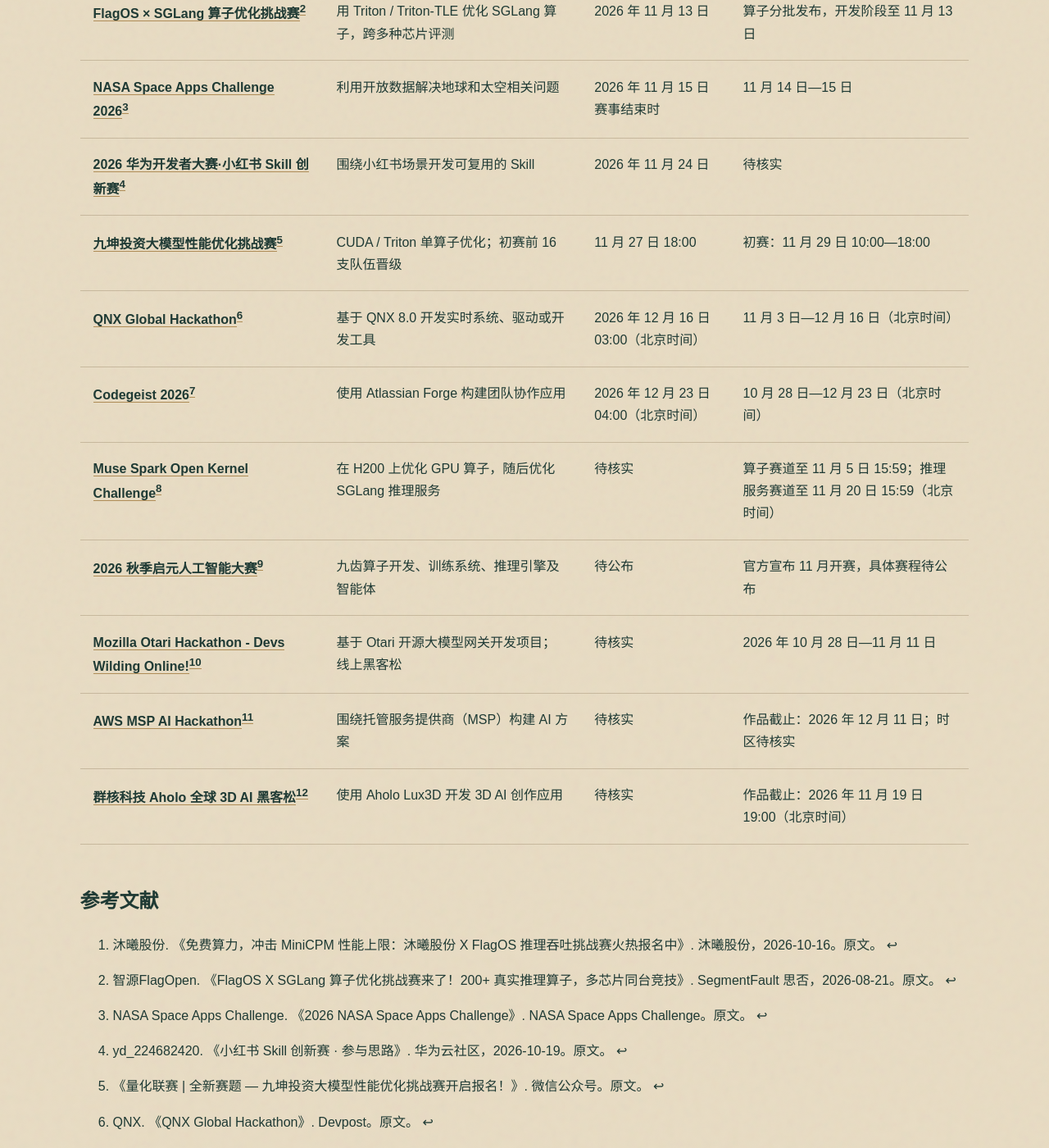
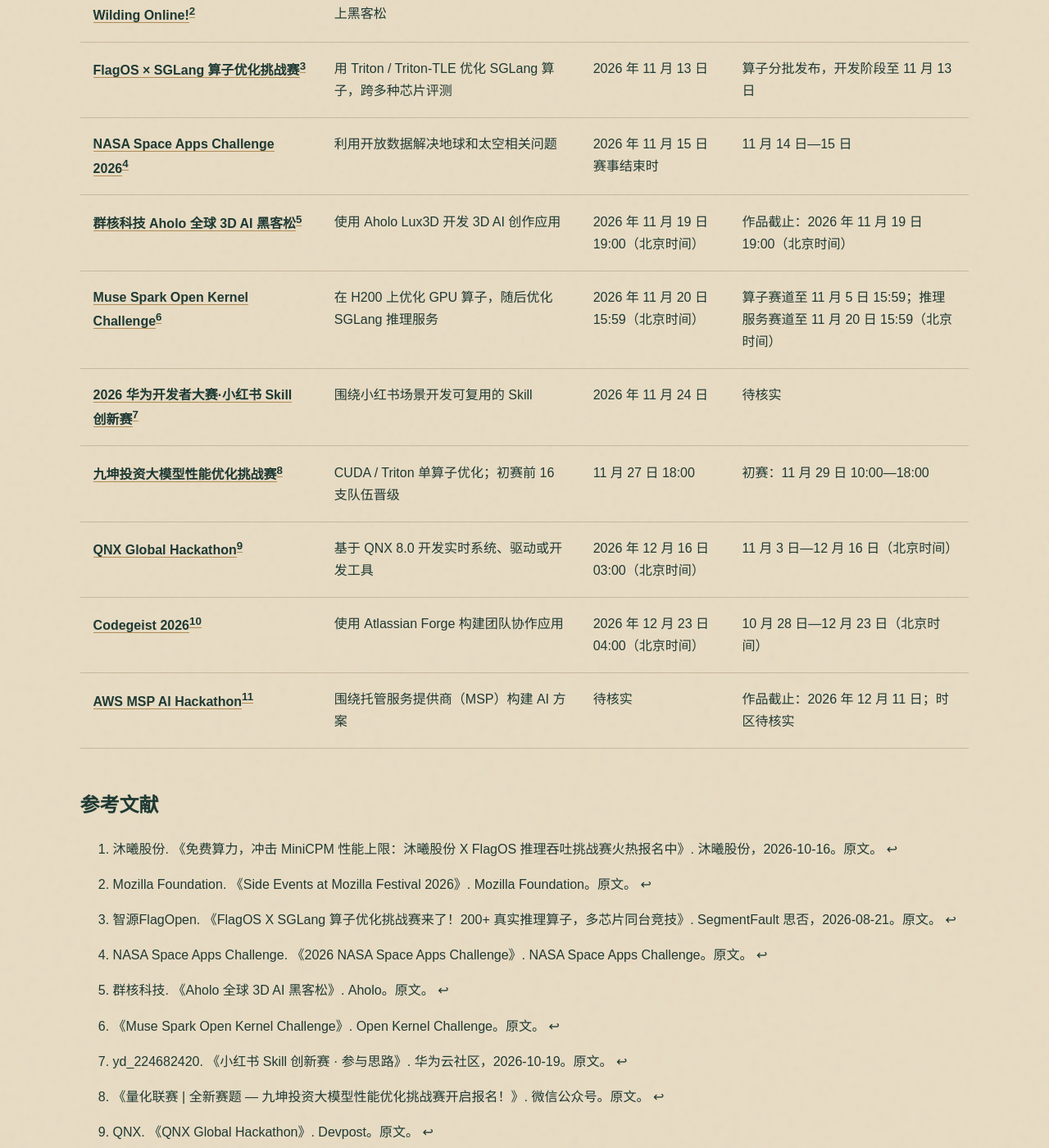
Before and after one commit to depictlightning/depictlightning.github.io, a Jekyll site: the page built from competitions.md, in a window 1280 px wide and 1400 px high, scrolled down 691 px. Shown: the whole window at 82% size. Built offline with Jekyll 4.4.1, drawn with Linux system fonts in a browser that asks for light colours; some of the changed text lies outside the part shown.

Commit message:
Update competition deadlines

```diff
--- a/competitions.md
+++ b/competitions.md
@@ -14,17 +14,16 @@ permalink: /competitions/
 | 比赛 | 方向 | 报名截止 | 重要赛程 |
 | --- | --- | --- | --- |
 | [FlagOS S2：MiniCPM 推理吞吐性能优化挑战赛](https://flagos.io/race-detail-season2?id=539vlt2p&lang=cn)[^minicpm] | 基于 vllm-plugin-FL 和 FlagGems，在国产 GPU 上优化 MiniCPM5-2B 推理吞吐 | 2026 年 11 月 10 日 | 支持个人或最多 3 人组队；提交时间以赛事页面为准 |
+| [Mozilla Otari Hackathon - Devs Wilding Online!](https://competehub.dev/zh/competitions/dorahacksmozilla-devs-wilding)[^mozilla] | 基于 Otari 开源大模型网关开发项目；线上黑客松 | 2026 年 11 月 11 日 | 2026 年 10 月 28 日—11 月 11 日 |
 | [FlagOS × SGLang 算子优化挑战赛](https://flagos.io/race-detail-season2?id=782kzq4m)[^flagos] | 用 Triton / Triton-TLE 优化 SGLang 算子，跨多种芯片评测 | 2026 年 11 月 13 日 | 算子分批发布，开发阶段至 11 月 13 日 |
 | [NASA Space Apps Challenge 2026](https://www.spaceappschallenge.org/2026/)[^nasa] | 利用开放数据解决地球和太空相关问题 | 2026 年 11 月 15 日赛事结束时 | 11 月 14 日—15 日 |
+| [群核科技 Aholo 全球 3D AI 黑客松](https://www.aholo3d.cn/hackathon)[^aholo] | 使用 Aholo Lux3D 开发 3D AI 创作应用 | 2026 年 11 月 19 日 19:00（北京时间） | 作品截止：2026 年 11 月 19 日 19:00（北京时间） |
+| [Muse Spark Open Kernel Challenge](https://openkernelchallenge.dev/)[^muse] | 在 H200 上优化 GPU 算子，随后优化 SGLang 推理服务 | 2026 年 11 月 20 日 15:59（北京时间） | 算子赛道至 11 月 5 日 15:59；推理服务赛道至 11 月 20 日 15:59（北京时间） |
 | [2026 华为开发者大赛·小红书 Skill 创新赛](https://developer.huaweicloud.com/competition/information/1300000350/circumstance)[^huawei] | 围绕小红书场景开发可复用的 Skill | 2026 年 11 月 24 日 | 待核实 |
 | [九坤投资大模型性能优化挑战赛](https://mp.weixin.qq.com/s/hwwIUs1GL_p89-0ScfkWEQ)[^ubiquant] | CUDA / Triton 单算子优化；初赛前 16 支队伍晋级 | 11 月 27 日 18:00 | 初赛：11 月 29 日 10:00—18:00 |
 | [QNX Global Hackathon](https://qnx.devpost.com/)[^qnx] | 基于 QNX 8.0 开发实时系统、驱动或开发工具 | 2026 年 12 月 16 日 03:00（北京时间） | 11 月 3 日—12 月 16 日（北京时间） |
 | [Codegeist 2026](https://codegeist2026.devpost.com/)[^codegeist] | 使用 Atlassian Forge 构建团队协作应用 | 2026 年 12 月 23 日 04:00（北京时间） | 10 月 28 日—12 月 23 日（北京时间） |
-| [Muse Spark Open Kernel Challenge](https://openkernelchallenge.dev/)[^muse] | 在 H200 上优化 GPU 算子，随后优化 SGLang 推理服务 | 待核实 | 算子赛道至 11 月 5 日 15:59；推理服务赛道至 11 月 20 日 15:59（北京时间） |
-| [2026 秋季启元人工智能大赛](https://www.infinitensor.com/news/464432a7-37ce-4f2c-b2ea-a8620ff0bd1b)[^qiyuan] | 九齿算子开发、训练系统、推理引擎及智能体 | 待公布 | 官方宣布 11 月开赛，具体赛程待公布 |
-| [Mozilla Otari Hackathon - Devs Wilding Online!](https://competehub.dev/zh/competitions/dorahacksmozilla-devs-wilding)[^mozilla] | 基于 Otari 开源大模型网关开发项目；线上黑客松 | 待核实 | 2026 年 10 月 28 日—11 月 11 日 |
 | [AWS MSP AI Hackathon](https://aws-agentic-msp.devpost.com/)[^aws] | 围绕托管服务提供商（MSP）构建 AI 方案 | 待核实 | 作品截止：2026 年 12 月 11 日；时区待核实 |
-| [群核科技 Aholo 全球 3D AI 黑客松](https://www.aholo3d.cn/hackathon)[^aholo] | 使用 Aholo Lux3D 开发 3D AI 创作应用 | 待核实 | 作品截止：2026 年 11 月 19 日 19:00（北京时间） |
 
 </div>
 
@@ -38,7 +37,6 @@ permalink: /competitions/
 [^qnx]: QNX. 《QNX Global Hackathon》. Devpost。[原文](https://qnx.devpost.com/)。
 [^codegeist]: Atlassian. 《Codegeist 2026》. Devpost。[原文](https://codegeist2026.devpost.com/rules)。
 [^muse]: 《Muse Spark Open Kernel Challenge》. Open Kernel Challenge。[原文](https://openkernelchallenge.dev/)。
-[^qiyuan]: InfiniTensor 开源社区. 《2026 GAI+C 大会智能计算分论坛在京举办，多项全栈自主成果重磅发布》. InfiniTensor 开源社区，2026-11-03。[原文](https://www.infinitensor.com/news/464432a7-37ce-4f2c-b2ea-a8620ff0bd1b)。
 [^mozilla]: Mozilla Foundation. 《Side Events at Mozilla Festival 2026》. Mozilla Foundation。[原文](https://www.mozillafoundation.org/en/festival/side-events/)。
 [^aws]: Devpost. 《The home for AI hackathons》. Devpost。[原文](https://devpost.com/c/artificial-intelligence)。
 [^aholo]: 群核科技. 《Aholo 全球 3D AI 黑客松》. Aholo。[原文](https://www.aholo3d.cn/hackathon)。
```
